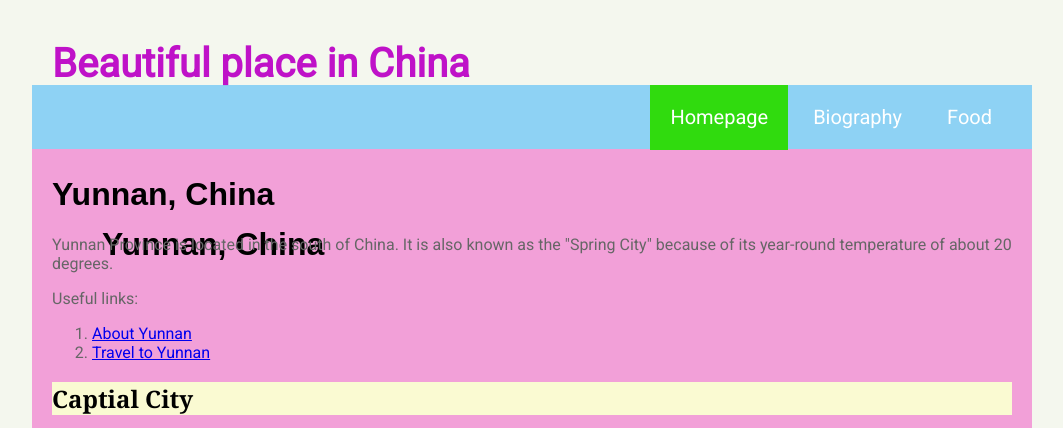
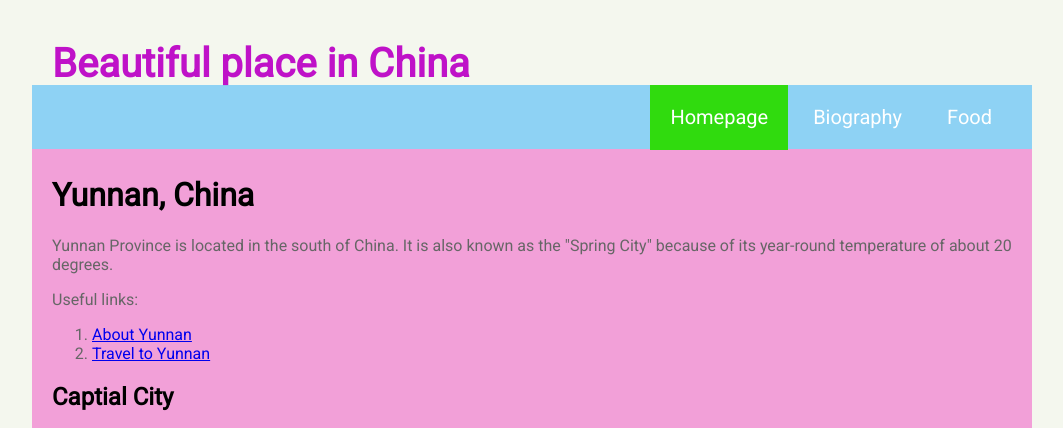
Before and after one commit to jsmarier-courses/project-1-mini-website-ZHIQI545, a plain HTML site: page index.html in a window 1280 px wide. Shown: the top 428 px of the page, without its empty margins (108-1171 px from the left). Drawn offline with Linux system fonts and the light colour scheme.

Commit message:
Update zhiqizhou.css

```diff
--- a/zhiqizhou.css
+++ b/zhiqizhou.css
@@ -103,12 +103,12 @@ body {
 }
 
 
-h1 {
+.h1 {
     text-shadow: 50px 50px;
     font-family: Arial, Helvetica, sans-serif;
   }
 
-h2 {
+.h2 {
     background-color: lightgoldenrodyellow;
     font-family: Georgia;
   }
```
